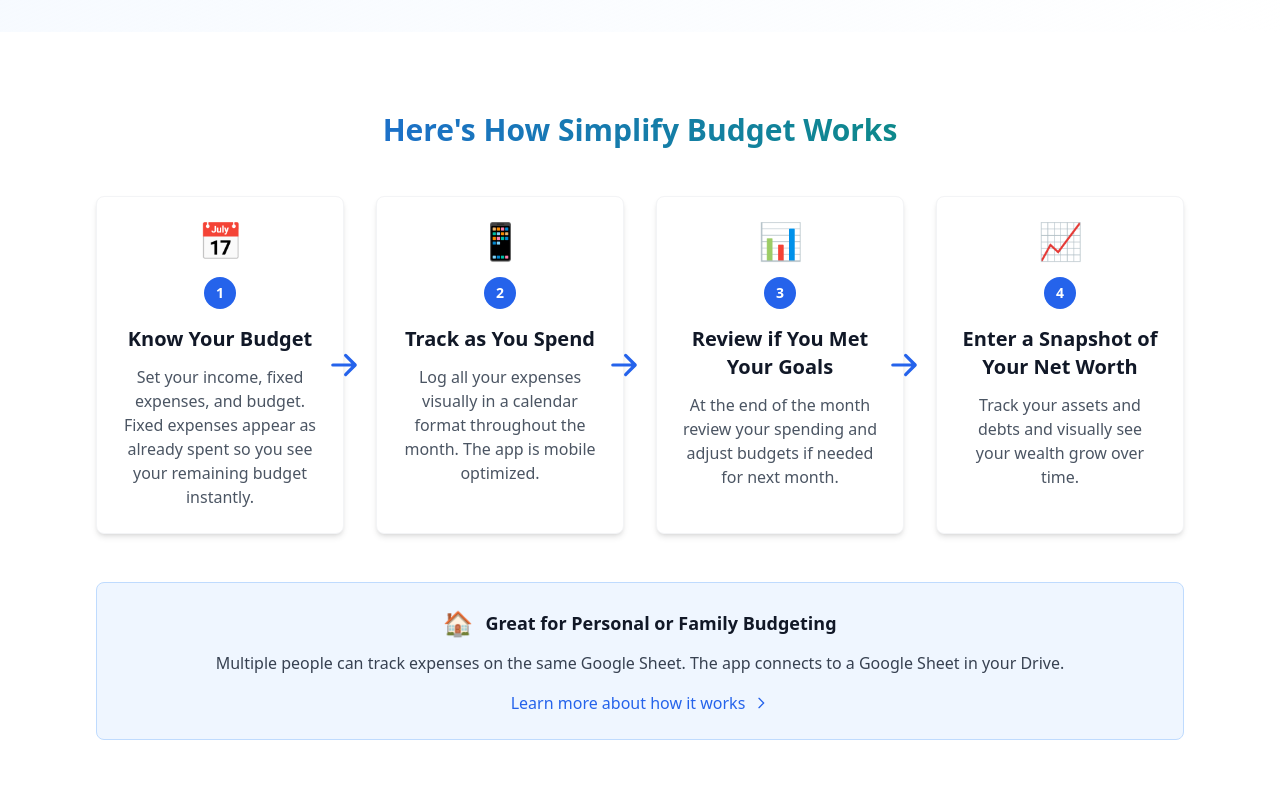
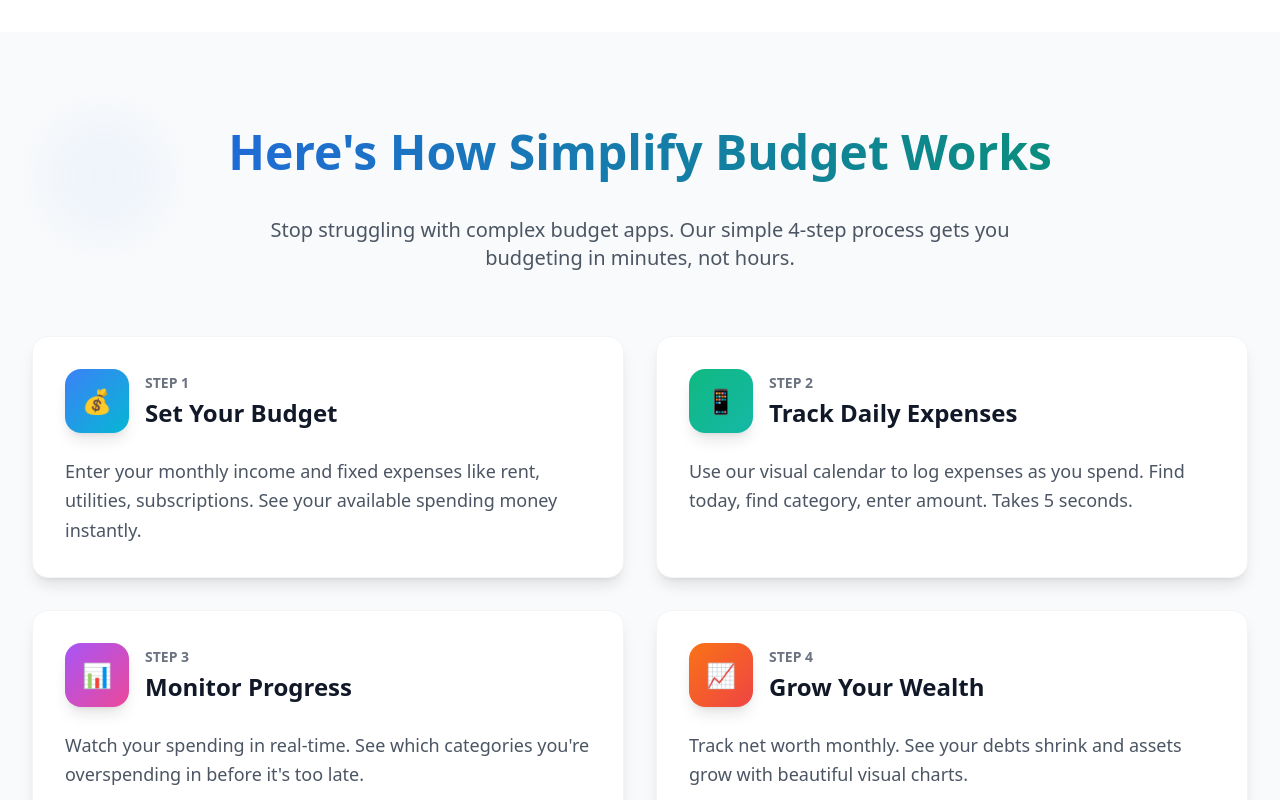
Before and after one commit to serdarsalim/personalfinance, a Next.js app: page / in a window 1280 px wide. Shown: the part 1260-2060 px from the top of the page. Built offline with nearby package versions, Linux system fonts and the light colour scheme.

Commit message:
further optimizations

```diff
--- a/src/app/components/Navbar.tsx
+++ b/src/app/components/Navbar.tsx
@@ -69,6 +69,9 @@ export default function Navbar() {
             <Link href="/blog" className="text-gray-700 hover:text-blue-600 font-medium">
               Blog
             </Link>
+            <Link href="/compare" className="text-gray-700 hover:text-blue-600 font-medium">
+              Compare
+            </Link>
             <Link href="/#templates" className="text-blue-600 hover:text-blue-800 font-medium">
               Buy License
             </Link>
@@ -115,6 +118,9 @@ export default function Navbar() {
           <Link href="/blog" className="block px-3 py-2 text-gray-700 hover:text-blue-600 font-medium w-full text-left">
             Blog
           </Link>
+          <Link href="/compare" className="block px-3 py-2 text-gray-700 hover:text-blue-600 font-medium w-full text-left">
+            Compare
+          </Link>
           <Link href="/#templates" className="block px-3 py-2 text-gray-700 hover:text-blue-600 font-medium w-full text-left">
             Buy License
           </Link>
--- a/src/app/components/sections/AboutFounderSection.tsx
+++ b/src/app/components/sections/AboutFounderSection.tsx
@@ -4,7 +4,7 @@ export default function AboutFounderSection() {
   return (
     <section className="relative py-20 overflow-hidden">
       {/* Background with subtle pattern */}
-      <div className="absolute inset-0 bg-gradient-to-br from-blue-50 via-white to-emerald-50"></div>
+      <div className="absolute inset-0 bg-white"></div>
       <div className="absolute inset-0 opacity-5">
         <div className="absolute top-10 left-10 w-20 h-20 border border-blue-300 rounded-full"></div>
         <div className="absolute top-40 right-20 w-16 h-16 border border-emerald-300 rounded-full"></div>
--- a/src/app/components/sections/FAQSection.tsx
+++ b/src/app/components/sections/FAQSection.tsx
@@ -69,8 +69,8 @@ export default function FAQSection() {
   };
 
   return (
-    <section className="bg-gradient-to-r from-emerald-50 to-white py-20 scroll-mt-20">
-      <div className="max-w-6xl mx-auto px-4 sm:px-6 lg:px-8">
+    <section className="bg-white py-20 scroll-mt-20">
+      <div className="relative max-w-6xl mx-auto px-4 sm:px-6 lg:px-8">
         <h2 className="text-xl sm:text-2xl md:text-3xl font-bold mb-8 sm:mb-12 text-center text-transparent bg-clip-text bg-gradient-to-r from-blue-600 to-emerald-600">
           Simplify Budget FAQ
         </h2>
--- a/src/app/components/sections/FeatureCarousel.tsx
+++ b/src/app/components/sections/FeatureCarousel.tsx
@@ -115,7 +115,7 @@ export default function FeatureCarousel() {
     <section className="bg-gradient-to-r from-blue-50 to-white py-20">
       <div className="max-w-6xl mx-auto px-4 sm:px-6 lg:px-8">
         <h2 className="text-2xl sm:text-3xl font-bold mb-12 text-center text-transparent bg-clip-text bg-gradient-to-r from-blue-600 to-emerald-600">
-          App Screenshots
+          See Simplify Budget in Action
         </h2>
 
         <div
--- a/src/app/components/sections/HeroSection.tsx
+++ b/src/app/components/sections/HeroSection.tsx
@@ -8,7 +8,7 @@ export default function HeroSection() {
 
 
   return (
-    <section className="bg-gradient-to-b from-blue-50 to-white pt-8 pb-16 overflow-hidden relative">
+    <section className="bg-gradient-to-b from-gray-50 to-white pt-8 pb-16 overflow-hidden relative">
       {/* Optimized animated expense icons background - reduced from 11 to 5 elements */}
       <div className="absolute inset-0 overflow-hidden pointer-events-none hidden md:block">
         {/* Rising icons - 5 emojis */}
--- a/src/app/components/sections/WhySimplifySection.tsx
+++ b/src/app/components/sections/WhySimplifySection.tsx
@@ -1,68 +1,84 @@
 export default function WhySimplifySection() {
-  const reasons = [
+  const steps = [
     {
-      title: "Know Your Budget",
-      description: "Set your income, fixed expenses, and budget. Fixed expenses appear as already spent so you see your remaining budget instantly.",
-      icon: "📅"
+      title: "Set Your Budget",
+      description: "Enter your monthly income and fixed expenses like rent, utilities, subscriptions. See your available spending money instantly.",
+      icon: "💰",
+      gradient: "from-blue-500 to-cyan-500",
+      delay: "0s"
     },
     {
-      title: "Track as You Spend",
-      description: "Log all your expenses visually in a calendar format throughout the month. The app is mobile optimized.",
-      icon: "📱"
+      title: "Track Daily Expenses",
+      description: "Use our visual calendar to log expenses as you spend. Find today, find category, enter amount. Takes 5 seconds.",
+      icon: "📱",
+      gradient: "from-emerald-500 to-teal-500",
+      delay: "0.2s"
     },
     {
-      title: "Review if You Met Your Goals",
-      description: "At the end of the month review your spending and adjust budgets if needed for next month.",
-      icon: "📊"
+      title: "Monitor Progress",
+      description: "Watch your spending in real-time. See which categories you're overspending in before it's too late.",
+      icon: "📊",
+      gradient: "from-purple-500 to-pink-500",
+      delay: "0.4s"
     },
     {
-      title: "Enter a Snapshot of Your Net Worth",
-      description: "Track your assets and debts and visually see your wealth grow over time.",
-      icon: "📈"
+      title: "Grow Your Wealth",
+      description: "Track net worth monthly. See your debts shrink and assets grow with beautiful visual charts.",
+      icon: "📈",
+      gradient: "from-orange-500 to-red-500",
+      delay: "0.6s"
     }
   ];
 
   return (
-    <section className="bg-white py-20">
-      <div className="max-w-6xl mx-auto px-4 sm:px-6 lg:px-8">
-        <h2 className="text-2xl sm:text-3xl font-bold mb-12 text-center text-transparent bg-clip-text bg-gradient-to-r from-blue-600 to-emerald-600">
-          Here's How Simplify Budget Works
-        </h2>
-        <div className="grid grid-cols-1 md:grid-cols-2 lg:grid-cols-4 gap-8">
-          {reasons.map((reason, i) => (
-            <div key={i} className="relative">
-              <div className="bg-white p-6 rounded-lg shadow-md hover:shadow-lg transition-shadow duration-300 border border-gray-100 h-full">
-                <div className="text-center">
-                  <div className="text-4xl mb-4">{reason.icon}</div>
-                  <div className="bg-blue-600 text-white rounded-full w-8 h-8 flex items-center justify-center text-sm font-bold mx-auto mb-4">
-                    {i + 1}
+    <section className="relative py-24 overflow-hidden">
+      {/* Animated background */}
+      <div className="absolute inset-0 bg-gray-50">
+        <div className="absolute inset-0 opacity-30">
+          <div className="absolute top-20 left-10 w-32 h-32 bg-blue-200 rounded-full blur-xl animate-pulse"></div>
+          <div className="absolute bottom-20 right-10 w-40 h-40 bg-emerald-200 rounded-full blur-xl animate-pulse" style={{animationDelay: '1s'}}></div>
+        </div>
+      </div>
+
+      <div className="relative max-w-7xl mx-auto px-4 sm:px-6 lg:px-8">
+        <div className="text-center mb-16">
+          <h2 className="text-4xl sm:text-5xl font-bold mb-8 text-transparent bg-clip-text bg-gradient-to-r from-blue-600 to-emerald-600 leading-tight pb-2">
+            Here's How Simplify Budget Works
+          </h2>
+          <p className="text-xl text-gray-600 max-w-3xl mx-auto">
+            Stop struggling with complex budget apps. Our simple 4-step process gets you budgeting in minutes, not hours.
+          </p>
+        </div>
+
+        {/* Simple Grid */}
+        <div className="grid grid-cols-1 md:grid-cols-2 gap-8">
+          {steps.map((step, i) => (
+            <div key={i} className="group">
+              <div className="bg-white rounded-2xl p-8 shadow-lg hover:shadow-xl transition-all duration-300 border border-gray-100 h-full">
+                <div className="flex items-center mb-6">
+                  <div className={`w-16 h-16 rounded-2xl bg-gradient-to-br ${step.gradient} flex items-center justify-center text-2xl shadow-lg`}>
+                    {step.icon}
                   </div>
-                  <h3 className="text-xl font-bold mb-3 text-gray-900">
-                    {reason.title}
-                  </h3>
-                  <p className="text-gray-600">{reason.description}</p>
+                  <div className="ml-4">
+                    <div className="text-sm font-bold text-gray-500 mb-1">STEP {i + 1}</div>
+                    <h3 className="text-2xl font-bold text-gray-900">{step.title}</h3>
+                  </div>
                 </div>
+                <p className="text-gray-600 text-lg leading-relaxed">{step.description}</p>
               </div>
-              {i < reasons.length - 1 && (
-                <div className="hidden lg:block absolute top-1/2 -right-4 transform -translate-y-1/2 z-10">
-                  <svg className="w-8 h-8 text-blue-600" fill="currentColor" viewBox="0 0 20 20">
-                    <path fillRule="evenodd" d="M10.293 3.293a1 1 0 011.414 0l6 6a1 1 0 010 1.414l-6 6a1 1 0 01-1.414-1.414L14.586 11H3a1 1 0 110-2h11.586l-4.293-4.293a1 1 0 010-1.414z" clipRule="evenodd" />
-                  </svg>
-                </div>
-              )}
             </div>
           ))}
         </div>
 
         {/* Family sharing note */}
-        <div className="mt-12 text-center">
-          <div className="bg-blue-50 rounded-lg p-6 border border-blue-200">
+        <div className="mt-16 text-center">
+          <div className="bg-white rounded-xl p-6 border border-gray-200 shadow-md">
             <div className="flex items-center justify-center mb-3">
               <span className="text-2xl mr-3">🏠</span>
-              <h3 className="text-lg font-semibold text-gray-900">Great for Personal or Family Budgeting</h3>
+              <h3 className="text-lg font-semibold text-gray-900">Great for Family Budgeting</h3>
             </div>
-            <p className="text-gray-700 mb-4">
-              Multiple people can track expenses on the same Google Sheet. The app connects to a Google Sheet in your Drive.
+            <p className="text-gray-600 mb-4">
+              Multiple people can track expenses on the same Google Sheet. Perfect for couples and families.
             </p>
             <a
               href="/how-it-works"
@@ -76,6 +92,7 @@ export default function WhySimplifySection() {
           </div>
         </div>
       </div>
+
     </section>
   );
 }
```
